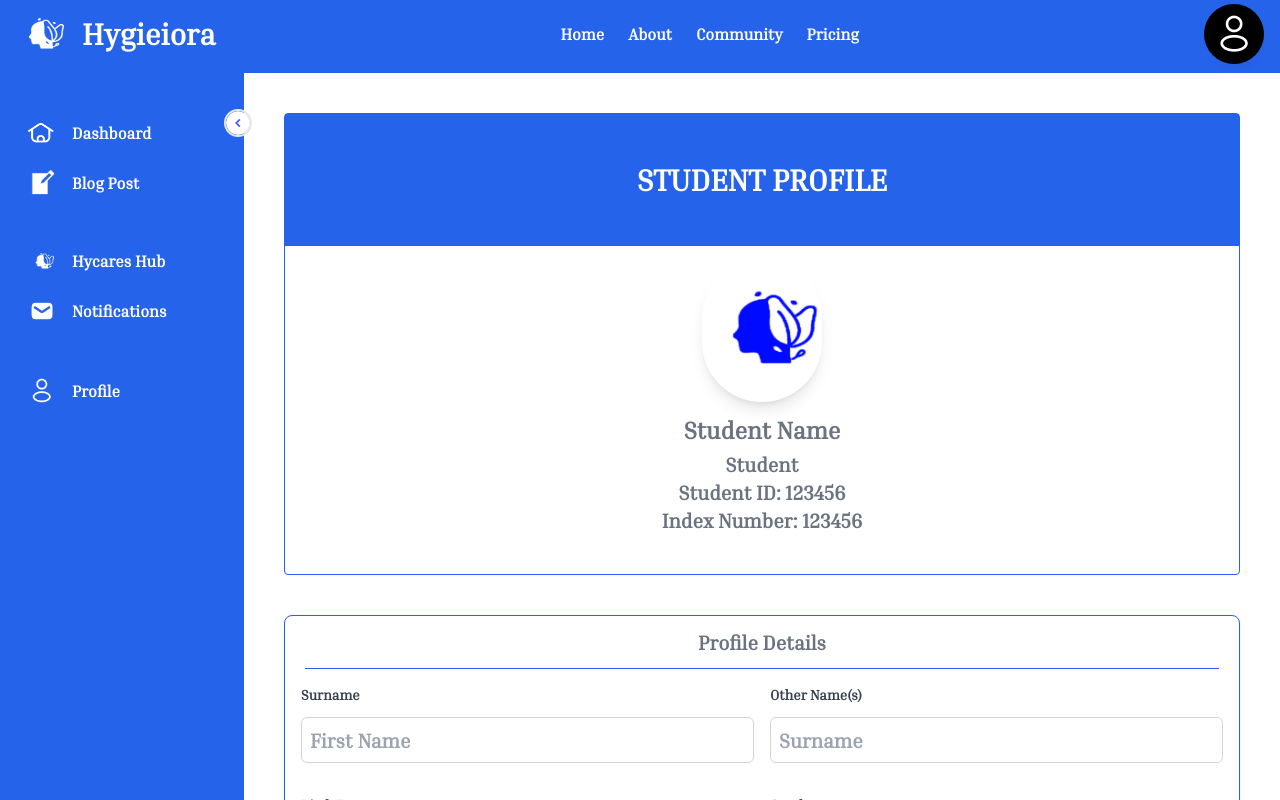
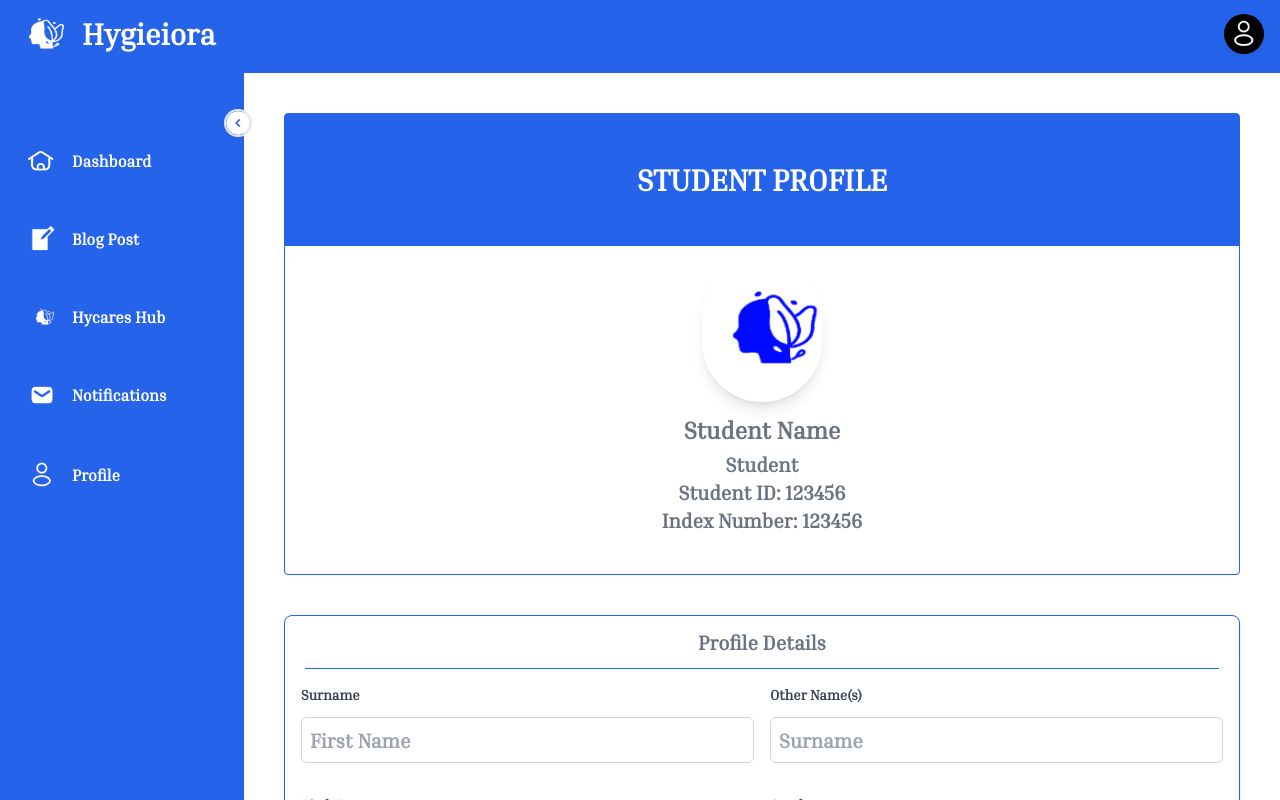
Before and after one commit to Hygieiora/frontend, a Next.js app: page /Pages/Profile in a window 1280 px wide. Shown: the top 800 px of the page. Built offline with nearby package versions, Linux system fonts and the light colour scheme.

Commit message:
Routing of pages

```diff
--- a/app/(components)/Header.jsx
+++ b/app/(components)/Header.jsx
@@ -1,6 +1,9 @@
+"use client";
 import Image from "next/image";
 import Link from "next/link";
-const Header = () => {
+import { useEffect, useState } from "react";
+
+const Header = ({ isFirstPage }) => {
   return (
     <header className="bg-blue-600 border-b-4 border-blue-600 text-black py-1 flex items-center justify-between px-4">
       <div className="flex items-center">
@@ -13,38 +16,40 @@ const Header = () => {
         />
         <h1 className="text-3xl text-white font-bold">Hygieiora</h1>
       </div>
+      {isFirstPage && (
         <nav className="hidden md:flex flex-grow items-center justify-center">
           <Link
-          href="#"
+            href="/Pages/Blog_Post  "
             className="text-white hover:text-gray-600 font-bold mx-3"
           >
-          Home
+            Blog Post
           </Link>
           <Link
-          href="#"
+            href="/Pages/Hycares_Hub"
             className="text-white hover:text-gray-600 font-bold mx-3"
           >
-          About
+            Hycares Hub
           </Link>
           <Link
-          href="#"
+            href="/Pages/Notifications"
             className="text-white font-bold hover:text-gray-600 mx-3"
           >
-          Community
+            Notifications
           </Link>
           <Link
-          href="#"
+            href="/Pages/Profile"
             className="text-white font-bold hover:text-gray-600 mx-3"
           >
-          Pricing
+            Profile
           </Link>
         </nav>
+      )}
       <div className="relative">
-        <div className="rounded-full bg-black w-[60px] h-[60px] flex items-center justify-center">
+        <div className="rounded-full bg-black w-[40px] h-[40px] flex items-center justify-center">
           <Image
             className=" m-3 rounded-full shadow-lg"
-            height={50}
-            width={140}
+            height={30}
+            width={30}
             src="/assets/Profile.png" // Path to your avatar image
             alt="User Image"
           />
--- a/app/(components)/HeroSection.jsx
+++ b/app/(components)/HeroSection.jsx
@@ -71,12 +71,12 @@ export default function HeroSection() {
               <p className="mb-8">{item.description}</p>
               <div className="flex items-center mb-4">
                 <Link href={"/Pages/authentication/signin"}>
-                  <button className="bg-blue-500 text-white rounded px-4 py-2 mr-2">
+                  <button className="bg-blue-600 text-white hover:bg-white hover:text-blue-600  rounded px-4 py-2 mr-2">
                     Log In
                   </button>
                 </Link>
                 <Link href={"/Pages/authentication/signup"}>
-                  <button className="border border-blue-500 text-blue-500 rounded px-4 py-2">
+                  <button className="border border-blue-600 text-blue-600 hover:border-white hover:text-white rounded px-4 py-2">
                     Register
                   </button>
                 </Link>
@@ -92,7 +92,7 @@ export default function HeroSection() {
           <button
             key={index}
             className={`h-2 w-2 rounded-full ${
-              index === activeIndex ? "bg-white" : "bg-gray-400"
+              index === activeIndex ? "bg-white" : "bg-gray-600"
             }`}
             onClick={() => goToSlide(index)}
           />
--- a/app/(components)/sideNav.jsx
+++ b/app/(components)/sideNav.jsx
@@ -24,7 +24,7 @@ const SideNav = () => {
   ];
 
   return (
-    <div className="h-screen border-blue-600 bottom-0 border-r-4 bg-blue-600 sticky top-0">
+    <div className="h-screen border-blue-600 bottom-0 border-r-4 bg-blue-600 sticky top-0 hidden md:block">
       <div
         className={`${
           open ? "w-60" : "w-20"
@@ -45,7 +45,7 @@ const SideNav = () => {
             <a href={Menu.link} key={index}>
               <span
                 className={`flex rounded-md p-2 cursor-pointer hover:bg-gray-900 text-white text-md font-semibold items-center gap-x-4 ${
-                  Menu.gap ? "mt-9" : "mt-2"
+                  Menu.gap ? "mt-9" : "mt-9"
                 } ${activeMenu === index ? "bg-darkGray text-white" : ""}`}
               >
                 <Image
--- a/app/Pages/Blog_Post/page.jsx
+++ b/app/Pages/Blog_Post/page.jsx
@@ -3,7 +3,8 @@ import React, { useState } from "react";
 import ArticleCard from "../../(components)/ArticleCard";
 import SideNav from "../../(components)/sideNav";
 import AddButton from "../../(components)/AddButton";
-
+import MobileNavBar from "../../(components)/mobileNavBar";
+import Header from "../../(components)/Header";
 // The main page component that renders article cards and the add button.
 const HomePage = () => {
   const [articles, setArticles] = useState([
@@ -18,8 +19,10 @@ const HomePage = () => {
 
   return (
     <>
+      <Header isFirstPage={false} />
       <main className="flex ">
         <SideNav />
+        <MobileNavBar />
         <div className="p-3 m-4">
           <h1 className="text-2xl font-bold mb-4">Blog</h1>
           {articles.map((article, index) => (
--- a/app/Pages/Hycares_Hub/page.jsx
+++ b/app/Pages/Hycares_Hub/page.jsx
@@ -4,7 +4,8 @@ import Tab from "../../(components)/Tab";
 import SideNav from "../../(components)/sideNav";
 import UpcomingEvents from "../../(components)/Hycares_Hub/UpcomingEvents";
 import FeaturedArticles from "../../(components)/Hycares_Hub/FeaturedArticles";
-import MobileNavBar from "../../(components)/MobileNavBar";
+import MobileNavBar from "../../(components)/mobileNavBar";
+import Header from "../../(components)/Header";
 // The main page component that renders the tabs.
 const HomePage = () => {
   const [activeTab, setActiveTab] = useState("Upcoming Events");
@@ -24,9 +25,11 @@ const HomePage = () => {
 
   return (
     <>
+      <Header isFirstPage={false} />
       {/* <MobileNavBar/> */}
       <main className="flex ">
         <SideNav />
+        <MobileNavBar />
         <div className="p-4 ">
           <h1 className="text-center text-2xl font-bold mb-4">HyCare HUB</h1>
           <div className="flex items-center justify-center">
--- a/app/Pages/Notifications/page.jsx
+++ b/app/Pages/Notifications/page.jsx
@@ -1,10 +1,20 @@
+"use client";
+import Header from "../../(components)/Header";
+import MobileNavBar from "../../(components)/mobileNavBar";
+import SideNav from "../../(components)/sideNav";
+
 const Notifications = () => {
   return (
-    <main className=" min-h-screen p-4 flex justify-center items-center">
-      <h1 className=" font-black">
-        Hold on, we are connecting you to an expert...
-      </h1>
-    </main>
+    <>
+      <Header isFirstPage={false} />
+      <main className=" min-h-screen p-4 flex justify-center items-center">
+        <SideNav />
+        <MobileNavBar />
+        <h1 className=" font-black">
+          Hold on, we are connecting you to an expert...
+        </h1>
+      </main>
+    </>
   );
 };
 
--- a/app/Pages/Profile/page.jsx
+++ b/app/Pages/Profile/page.jsx
@@ -1,15 +1,17 @@
 "use client";
 import SideNav from "../../(components)/sideNav";
+import MobileNavBar from "../../(components)/mobileNavBar";
 import Link from "next/link";
 import Image from "next/image";
-// import MobileNavBar from "../../(components)/mobileNavBar";
+import Header from "../../(components)/Header";
 import Footer from "../../(components)/Footer";
 const Profile = () => {
   return (
     <>
+      <Header />
       <main className=" min-h-screen flex text-sm sm:text-base">
         <SideNav />
-        {/* <MobileNavBar /> */}
+        <MobileNavBar />
         <section className="w-full bg-white m-10 border-blue-600 ">
           <div className="flex flex-col border rounded border-blue-600 items-center pb-10">
             <div className="flex items-center font-bold text-3xl justify-center text-center text-white w-full p-12 bg-blue-600">
--- a/app/layout.js
+++ b/app/layout.js
@@ -15,7 +15,6 @@ export default function RootLayout({ children }) {
   return (
     <html lang="en">
       <body className={InriaRegular.className}>
-        <Header />
         {children}
         {/* <Footer /> */}
       </body>
--- a/app/page.js
+++ b/app/page.js
@@ -6,10 +6,11 @@ import LastSection from ".//(components)/LastSection";
 import Footer from ".//(components)/Footer";
 import CookiesSection from ".//(components)/CookiesSection";
 import SideNav from ".//(components)/sideNav";
+import Header from "./(components)/Header";
 export default function HomePage() {
   return (
     <>
-      {/* <Header /> */}
+      <Header isFirstPage={true} />
       {/* <SideNav /> */}
       <HeroSection />
       <FeaturesSection />
```
Also changed, not shown: app/(components)/mobileNavBar.jsx (+5 -15 lines). Lines whose indentation alone changed are shown as unchanged.
